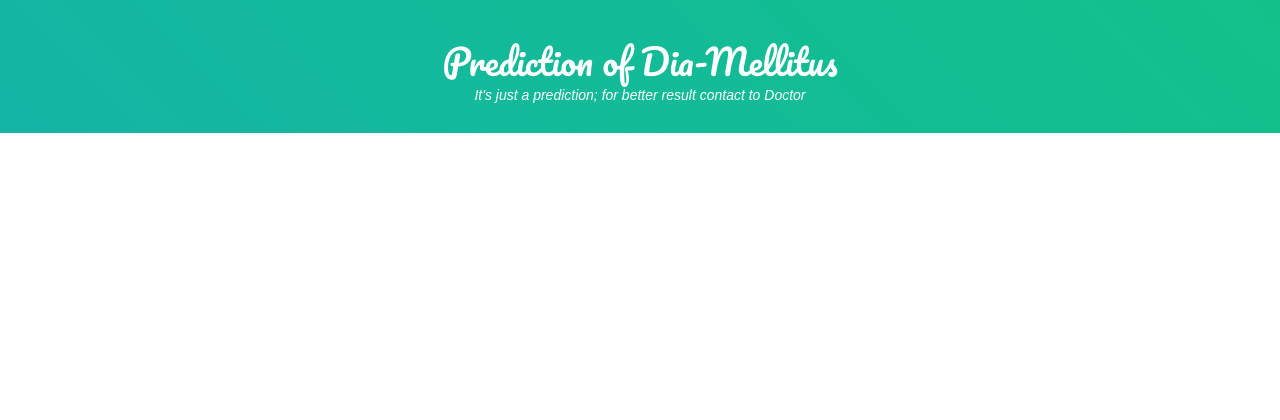
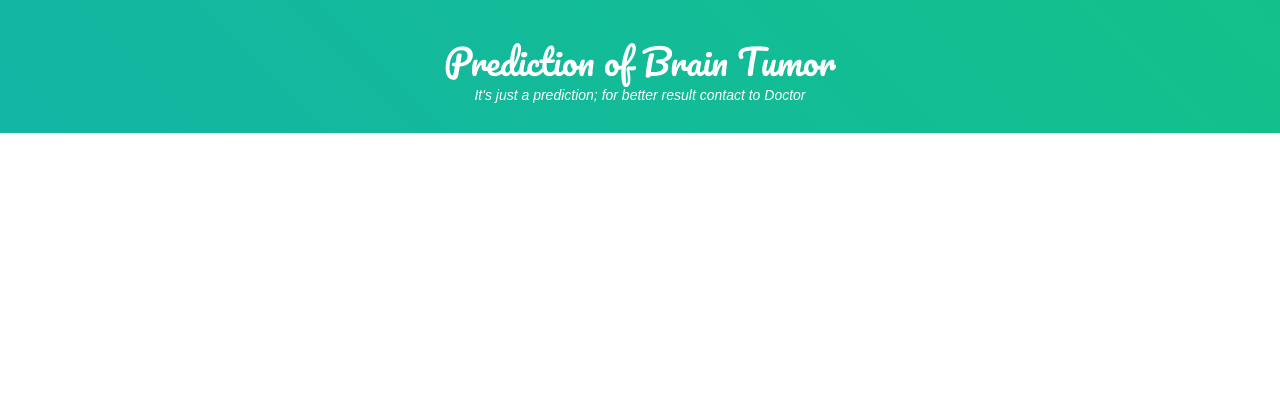
Before and after one commit to Shreyas-243/Project-FRT, a Flask app: template templates/result.html in a window 1280 px wide. Shown: the top 420 px of the page. Run offline with Flask 2, Linux system fonts and the light colour scheme; the template is opened without the code that fills it, so the values that code supplies are empty; parts of the project's set-up code (start-up, migrations or seed data) failed here and were passed over; some libraries are stand-ins or nearby versions.

Commit message:
Update result.html

```diff
--- a/templates/result.html
+++ b/templates/result.html
@@ -3,7 +3,7 @@
 <html lang="en" dir="ltr">
 	<head>
 		<meta charset="utf-8">
-		<title>Mellitus Predictor</title>
+		<title>Brain Tumor Predictor</title>
 		<link rel="shortcut icon" href="{{ url_for('static', filename='diabetes-favicon.ico') }}">
 		<link rel="stylesheet" type="text/css" href="{{ url_for('static', filename='styles.css') }}">
 		<script src="https://kit.fontawesome.com/5f3f547070.js" crossorigin="anonymous"></script>
@@ -14,7 +14,7 @@
 
         <!-- Website Title -->
 		<div class="container">
-            <h2 class='container-heading'><span class="heading_font">Prediction of Dia-Mellitus</span></h2>
+            <h2 class='container-heading'><span class="heading_font">Prediction of Brain Tumor</span></h2>
             <div class='description'>
     			<p>It's just a prediction; for better result contact to Doctor</p>
     		</div>
```
